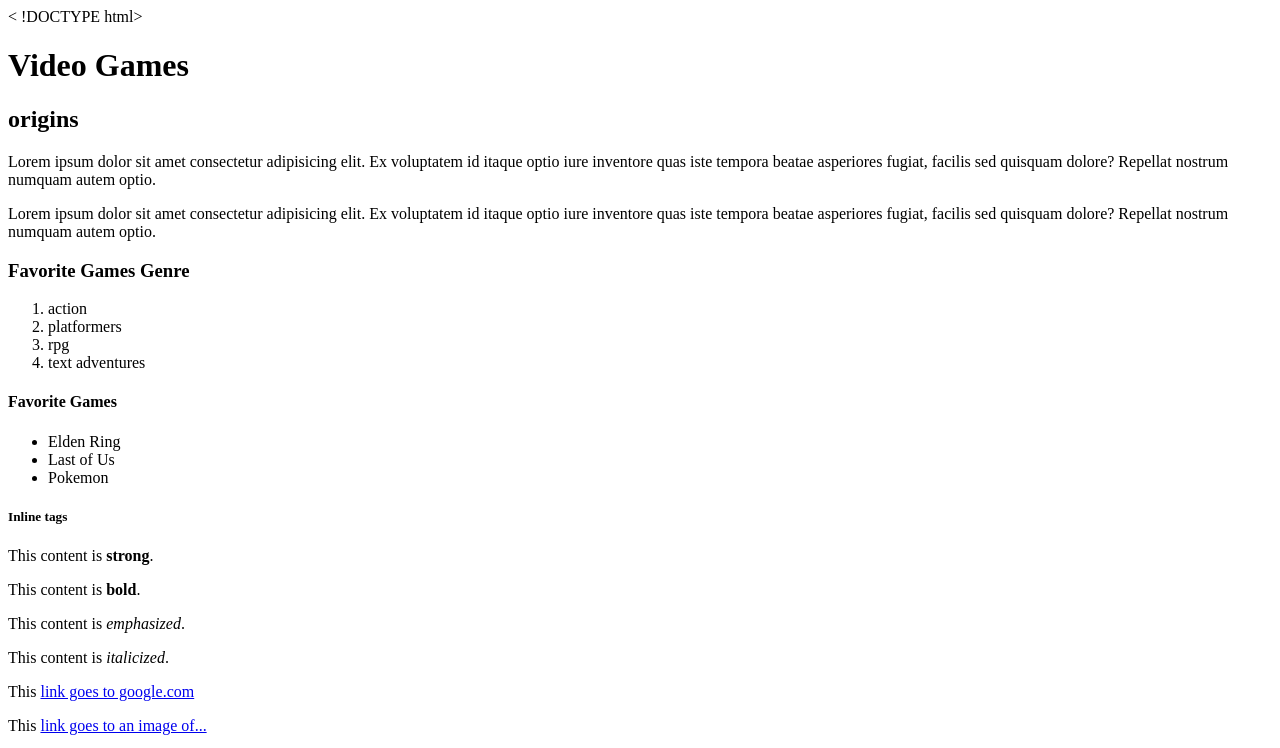
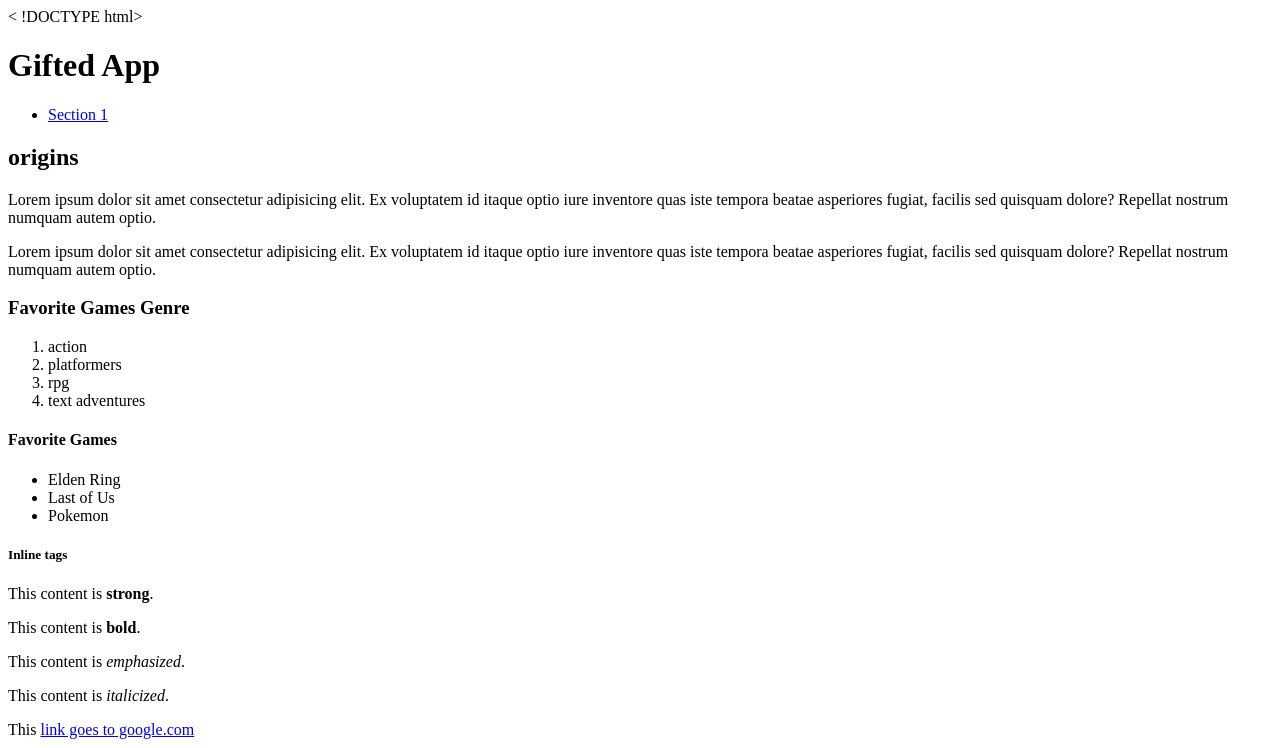
Before and after one commit to katebrykalova/FFFall26, a plain HTML site: page index.html in a window 1280 px wide. Shown: the top 748 px of the page. Drawn offline with Linux system fonts and the light colour scheme; grey boxes are pictures that could not be loaded.

Commit message:
added changes

```diff
--- a/index.html
+++ b/index.html
@@ -11,8 +11,12 @@
     </head>
     <body>
         <header>
-            <h1>Video Games</h1>
-            <nav></nav>
+            <h1>Gifted App</h1>
+            <nav>
+                <ul>
+                <li><a href="#section1">Section 1</a></li>
+                </ul>
+            </nav>
         </header>
         <main>
            <section>
```
